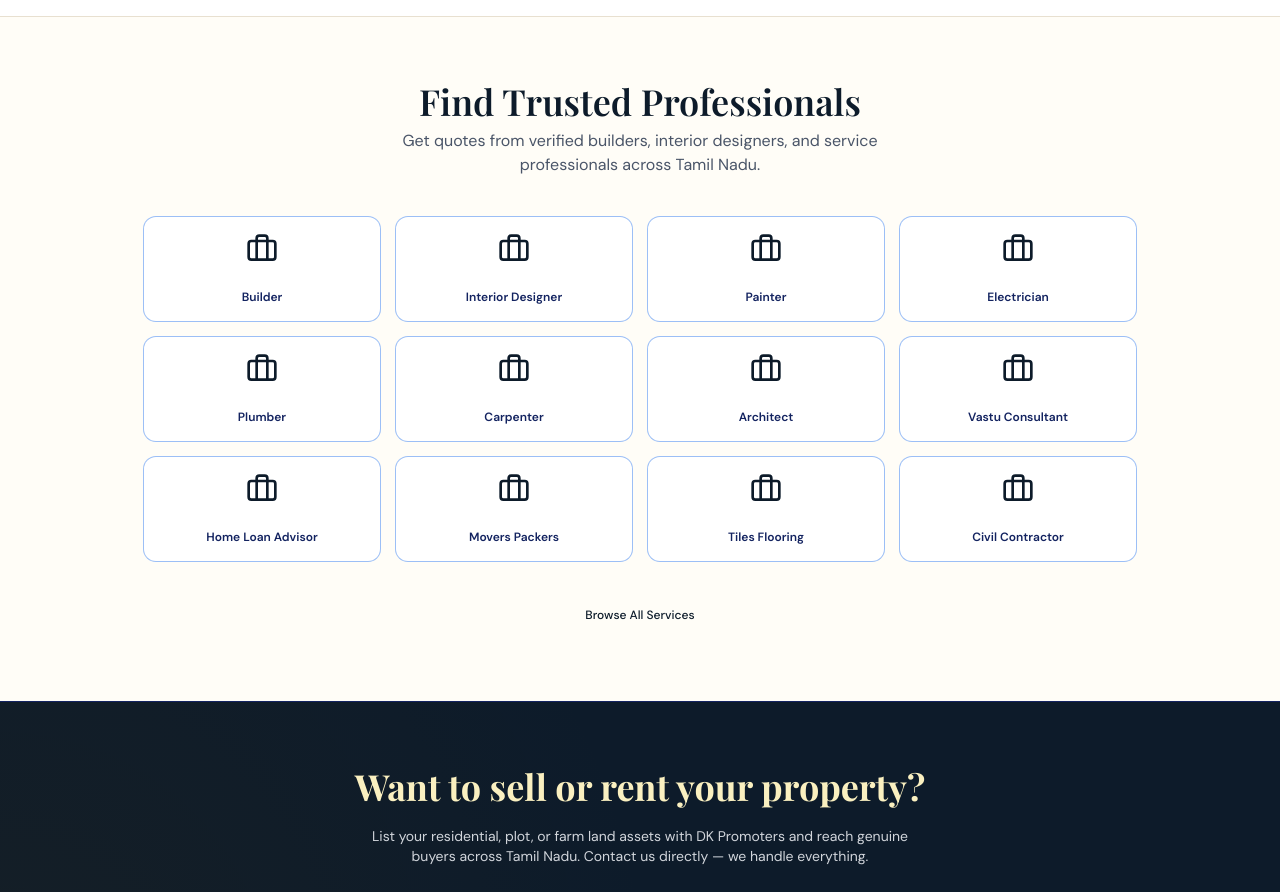
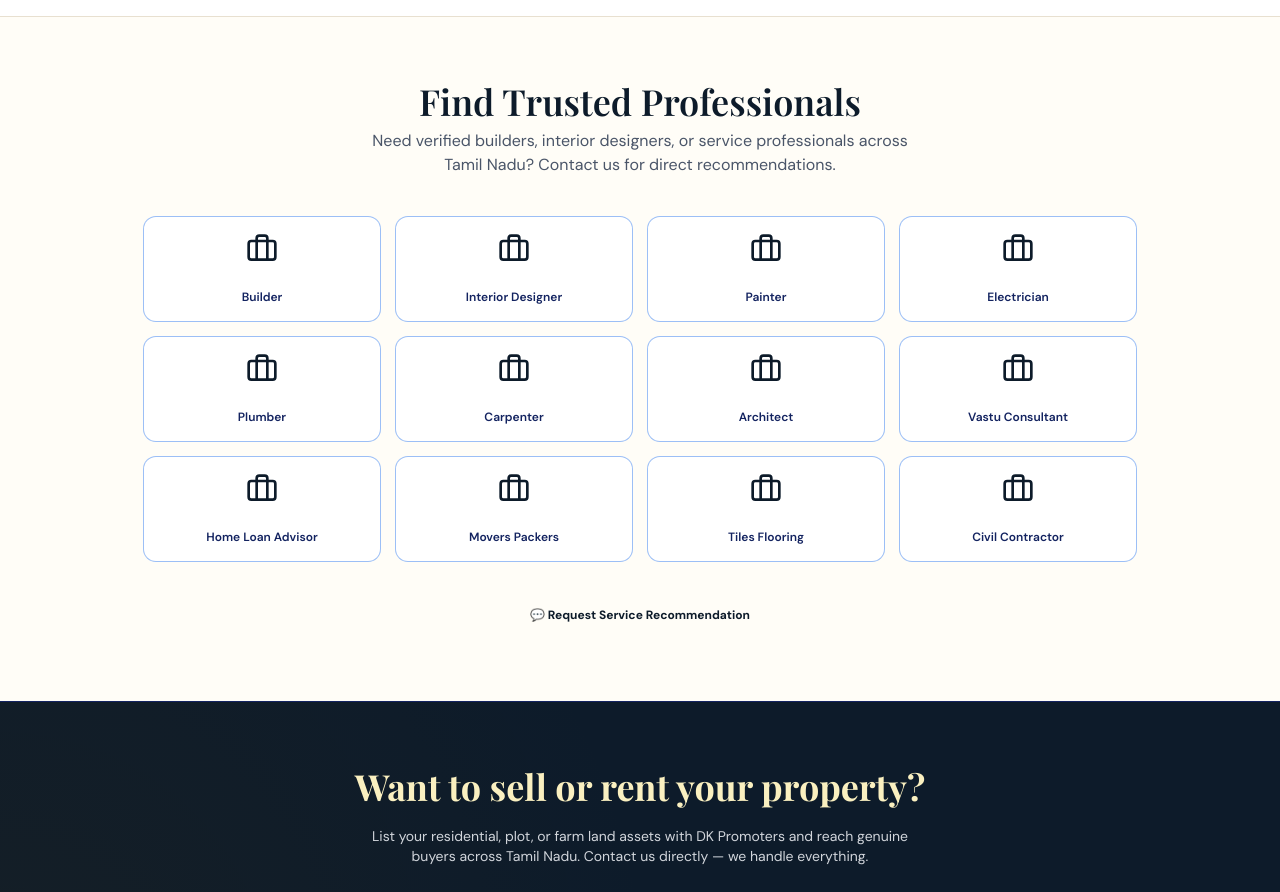
Before and after one commit to sivamathavan/aathanatharakar_properties, a Next.js app: page / in a window 1280 px wide. Shown: the part 1920-2812 px from the top of the page. Built offline with nearby package versions, Linux system fonts and the light colour scheme; no server answers; the database is empty; a web font is replaced by a local one.

Commit message:
feat: replace service pages with direct WhatsApp inquiry links and update middleware to redirect service routes

```diff
--- a/app/page.tsx
+++ b/app/page.tsx
@@ -134,26 +134,37 @@ export default async function HomePage() {
         <div className="container mx-auto px-4 max-w-5xl">
           <div className="text-center mb-10">
             <h2 className="section-title">Find Trusted Professionals</h2>
-            <p className="section-subtitle mx-auto">Get quotes from verified builders, interior designers, and service professionals across Tamil Nadu.</p>
+            <p className="section-subtitle mx-auto">Need verified builders, interior designers, or service professionals across Tamil Nadu? Contact us for direct recommendations.</p>
           </div>
 
           <div className="grid grid-cols-2 md:grid-cols-4 gap-3 sm:gap-4">
-            {VENDOR_CATEGORIES.map((cat) => (
-              <Link key={cat} href={`/services?category=${cat}`}>
-                <Card className="p-4 text-center hover:border-gold-400 hover:shadow-xs transition-all group cursor-pointer h-full flex flex-col items-center justify-center bg-white rounded-card border-[#E8E0D0]">
-                  <Briefcase className="w-6 h-6 sm:w-8 sm:h-8 text-navy-900 mb-2 group-hover:scale-105 transition-transform" />
-                  <span className="font-semibold text-xs text-navy-800 capitalize">{cat.replace(/_/g, ' ').toLowerCase()}</span>
-                </Card>
-              </Link>
-            ))}
+            {VENDOR_CATEGORIES.map((cat) => {
+              const catName = cat.replace(/_/g, ' ').toLowerCase();
+              const whatsappNumber = (process.env.NEXT_PUBLIC_WHATSAPP_NUMBER || "916381169124").replace(/\D/g, "");
+              const message = `Hi DK Promoters, I need a trusted professional for ${catName} services. Please guide me.`;
+              const whatsappUrl = `https://wa.me/${whatsappNumber}?text=${encodeURIComponent(message)}`;
+
+              return (
+                <a key={cat} href={whatsappUrl} target="_blank" rel="noopener noreferrer" className="block h-full">
+                  <Card className="p-4 text-center hover:border-gold-400 hover:shadow-xs transition-all group cursor-pointer h-full flex flex-col items-center justify-center bg-white rounded-card border-[#E8E0D0]">
+                    <Briefcase className="w-6 h-6 sm:w-8 sm:h-8 text-navy-900 mb-2 group-hover:scale-105 transition-transform" />
+                    <span className="font-semibold text-xs text-navy-800 capitalize">{catName}</span>
+                  </Card>
+                </a>
+              );
+            })}
           </div>
 
           <div className="text-center mt-8">
-            <Link href="/services">
-              <Button className="btn-secondary h-11 text-xs">
-                Browse All Services
+            <a
+              href={`https://wa.me/${(process.env.NEXT_PUBLIC_WHATSAPP_NUMBER || "916381169124").replace(/\D/g, "")}?text=${encodeURIComponent("Hi DK Promoters, I am looking for allied services/professionals in Tamil Nadu. Please help.")}`}
+              target="_blank"
+              rel="noopener noreferrer"
+            >
+              <Button className="btn-secondary h-11 text-xs px-6 font-bold">
+                💬 Request Service Recommendation
               </Button>
-            </Link>
+            </a>
           </div>
         </div>
       </section>
--- a/middleware.ts
+++ b/middleware.ts
@@ -23,6 +23,10 @@ export default withAuth(
     }
     // /dashboard/* → redirect to homepage (feature paused)
     if (isDashboard) {
+      return NextResponse.redirect(new URL("/", req.url));
+    }
+    // /services/* → redirect to homepage (feature paused/handled via WhatsApp directly)
+    if (pathname.startsWith("/services")) {
       return NextResponse.redirect(new URL("/", req.url));
     }
 
@@ -55,5 +59,6 @@ export const config = {
     "/admin/login",
     "/register/:path*",
     "/dashboard/:path*",
+    "/services/:path*",
   ],
 };
```
